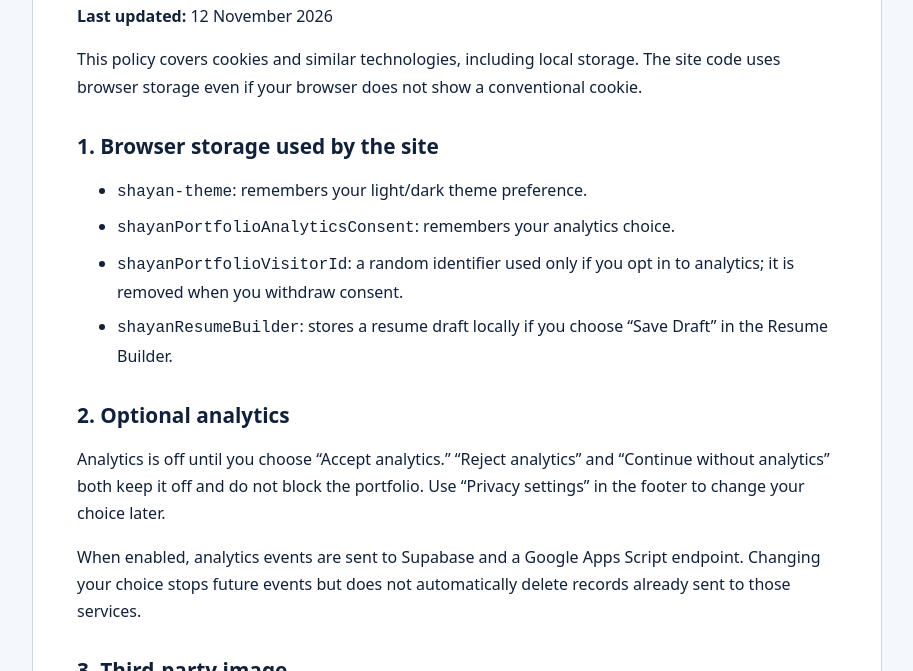
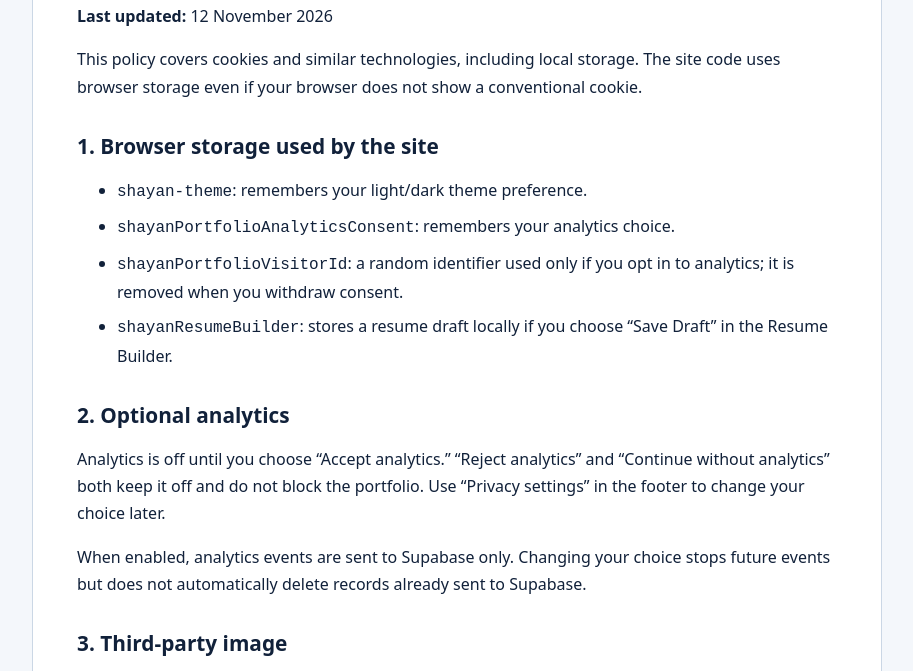
Before and after one commit to Shayan263/Shayan_Profile, a plain HTML site: page cookie-policy.html in a window 1280 px wide. Shown: the part 280-951 px from the top of the page, without its empty margins (183-1096 px from the left). Drawn offline with Linux system fonts and the light colour scheme.

Commit message:
Finalize Supabase-only analytics disclosure

```diff
--- a/cookie-policy.html
+++ b/cookie-policy.html
@@ -23,7 +23,7 @@
 </ul>
 <h2>2. Optional analytics</h2>
 <p>Analytics is off until you choose “Accept analytics.” “Reject analytics” and “Continue without analytics” both keep it off and do not block the portfolio. Use “Privacy settings” in the footer to change your choice later.</p>
-<p>When enabled, analytics events are sent to Supabase and a Google Apps Script endpoint. Changing your choice stops future events but does not automatically delete records already sent to those services.</p>
+<p>When enabled, analytics events are sent to Supabase only. Changing your choice stops future events but does not automatically delete records already sent to Supabase.</p>
 <h2>3. Third-party image</h2>
 <p>The QR code image is loaded from api.qrserver.com. That request can disclose technical request information to the image provider, independently of your analytics choice.</p>
 <h2>4. Managing browser storage</h2>
```
